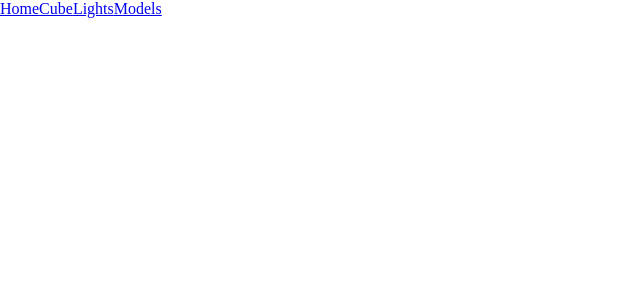
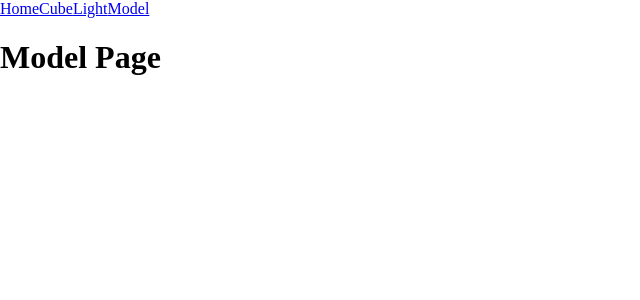
Before and after one commit to torish14/troisjs-ts, a Vue app: page /model in a window 1280 px wide. Shown: the top 300 px of the page, without its empty margins (0-640 px from the left). Built offline with nearby package versions, Linux system fonts and the light colour scheme.

Commit message:
🐞 fix: コンポーネント名を修正

```diff
--- a/src/App.vue
+++ b/src/App.vue
@@ -1,8 +1,8 @@
 <template>
   <router-link to="/">Home</router-link>
   <router-link to="/cube">Cube</router-link>
-  <router-link to="/lights">Lights</router-link>
-  <router-link to="/models">Models</router-link>
+  <router-link to="/light">Light</router-link>
+  <router-link to="/model">Model</router-link>
   <router-view />
 </template>
 
--- a/src/router/index.ts
+++ b/src/router/index.ts
@@ -1,8 +1,8 @@
 import { createWebHistory, createRouter } from 'vue-router'
 import Home from '../views/Home.vue'
 import Cube from '../views/Cube.vue'
-import Lights from '../views/Lights.vue'
-import Models from '../views/Models.vue'
+import Light from '../views/Light.vue'
+import Model from '../views/Model.vue'
 
 const routes = [
   {
@@ -16,14 +16,14 @@ const routes = [
     component: Cube,
   },
   {
-    path: '/lights',
-    name: 'Lights',
-    component: Lights,
+    path: '/light',
+    name: 'Light',
+    component: Light,
   },
   {
-    path: '/models',
-    name: 'Models',
-    component: Models,
+    path: '/model',
+    name: 'Model',
+    component: Model,
   },
 ]
 
--- a/src/views/Lights.vue
+++ b/src/views/Light.vue
@@ -1,6 +1,6 @@
 <template>
 	<h1>
-		Lights Page
+		Light Page
 	</h1>
 	<Renderer ref="renderer" resize="window" antialias :orbit-ctrl="{ autoRotate: true, enableDamping: true, dampingFactor: 0.05 }" pointer>
 		<Camera :position="{ x: 0, y: 0, z: 10 }"></Camera>
--- a/src/views/Models.vue
+++ b/src/views/Model.vue
@@ -1,5 +1,5 @@
 <template>
 	<h1>
-		Models Page
+		Model Page
 	</h1>
 </template>
--- a/tsconfig.json
+++ b/tsconfig.json
@@ -11,5 +11,5 @@
     "lib": ["esnext", "dom"],
     "types": ["vite/client"]
   },
-  "include": ["src/**/*.ts", "src/**/*.d.ts", "src/**/*.tsx", "src/**/*.vue"]
+  "include": ["src/**/*.ts", "src/**/*.d.ts", "src/**/*.tsx", "src/**/*.vue", "src/views/Model.vue", "src/views/Light.vue"]
 }
```
